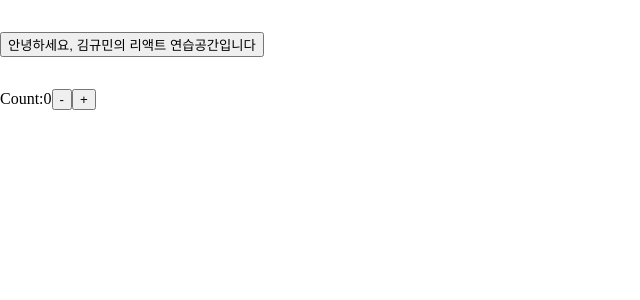
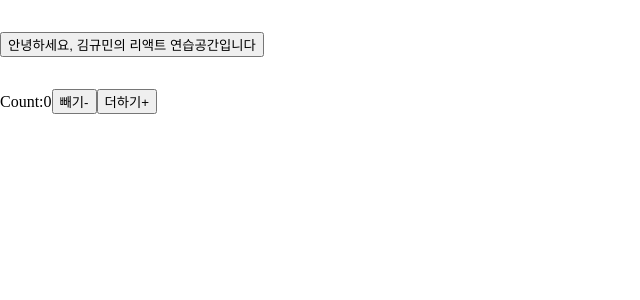
Before and after one commit to Gyuminn/practice-react, a React (Create React App) app: page /reducerPractice in a window 1280 px wide. Shown: the top 300 px of the page, without its empty margins (0-640 px from the left). Built offline with nearby package versions, Linux system fonts and the light colour scheme.

Commit message:
Design: 일부 수정

```diff
--- a/src/pages/ReducerPractice.jsx
+++ b/src/pages/ReducerPractice.jsx
@@ -18,8 +18,8 @@ const ReducerPractice = () => {
   return (
     <div>
       Count:{state.count}
-      <button onClick={() => dispatch({ type: "decrement" })}>-</button>
-      <button onClick={() => dispatch({ type: "increment" })}>+</button>
+      <button onClick={() => dispatch({ type: "decrement" })}>빼기-</button>
+      <button onClick={() => dispatch({ type: "increment" })}>더하기+</button>
     </div>
   );
 };
```
